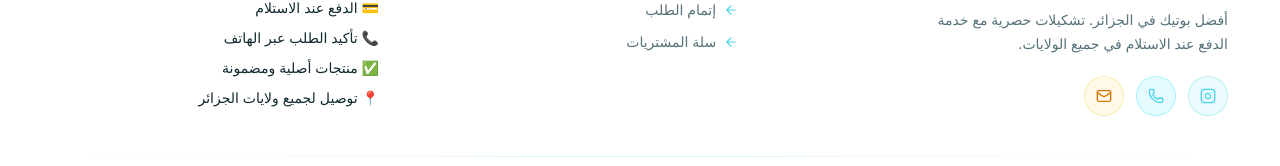
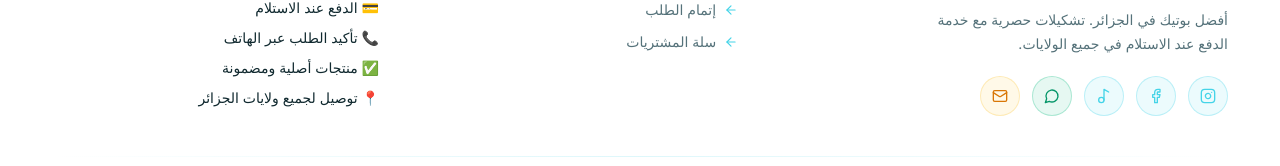
Before and after one commit to mohalr2007/store-, a Next.js app: page / in a window 1280 px wide. Shown: the part 1724-1890 px from the top of the page. Built offline with nearby package versions, Linux system fonts and the light colour scheme; no server answers.

Commit message:
Add storefront social links

```diff
--- a/src/components/Footer.tsx
+++ b/src/components/Footer.tsx
@@ -1,5 +1,48 @@
 import Link from "next/link";
-import { ArrowRight, Instagram, Mail, Phone } from "lucide-react";
+import { ArrowRight, Facebook, Instagram, Mail, MessageCircle, Music2 } from "lucide-react";
+
+const socialLinks = [
+  {
+    icon: Instagram,
+    href: "https://www.instagram.com/workaccount_of_cartel?igsh=MTg2ODN5OGQ1eDliaA==",
+    label: "Instagram",
+    color: "var(--neon-blue)",
+    bg: "rgba(69,212,232,0.1)",
+    border: "rgba(69,212,232,0.3)",
+  },
+  {
+    icon: Facebook,
+    href: "https://www.facebook.com/share/1H7hg28SMb/",
+    label: "Facebook",
+    color: "var(--neon-blue)",
+    bg: "rgba(69,212,232,0.1)",
+    border: "rgba(69,212,232,0.3)",
+  },
+  {
+    icon: Music2,
+    href: "https://www.tiktok.com/@al_cartel_shop_dz",
+    label: "TikTok",
+    color: "var(--neon-blue)",
+    bg: "rgba(69,212,232,0.1)",
+    border: "rgba(69,212,232,0.3)",
+  },
+  {
+    icon: MessageCircle,
+    href: "https://wa.me/213797823273",
+    label: "WhatsApp",
+    color: "var(--neon-green)",
+    bg: "rgba(16,185,129,0.1)",
+    border: "rgba(16,185,129,0.28)",
+  },
+  {
+    icon: Mail,
+    href: "mailto:alcatelshopdz@gmail.com",
+    label: "Email",
+    color: "var(--neon-gold)",
+    bg: "rgba(251,191,36,0.1)",
+    border: "rgba(251,191,36,0.25)",
+  },
+];
 
 export function Footer() {
   return (
@@ -8,8 +51,6 @@ export function Footer() {
 
       <div className="shop-container py-10 sm:py-14">
         <div className="grid gap-8 sm:grid-cols-2 lg:grid-cols-[1.4fr_1fr_1fr]">
-
-          {/* Brand */}
           <div className="sm:col-span-2 lg:col-span-1">
             <div className="mb-5 flex items-center gap-2">
               <div className="flex h-14 w-14 items-center justify-center overflow-hidden">
@@ -27,17 +68,16 @@ export function Footer() {
               أفضل بوتيك في الجزائر. تشكيلات حصرية مع خدمة الدفع عند الاستلام في جميع الولايات.
             </p>
 
-            <div className="mt-5 flex gap-3">
-              {[
-                { icon: Instagram, color: "var(--neon-blue)", bg: "rgba(69,212,232,0.1)", border: "rgba(69,212,232,0.3)" },
-                { icon: Phone, color: "var(--neon-blue)", bg: "rgba(0,212,255,0.1)", border: "rgba(0,212,255,0.25)" },
-                { icon: Mail, color: "var(--neon-gold)", bg: "rgba(251,191,36,0.1)", border: "rgba(251,191,36,0.25)" },
-              ].map((item, i) => {
+            <div className="mt-5 flex flex-wrap gap-3">
+              {socialLinks.map((item) => {
                 const Icon = item.icon;
                 return (
                   <a
-                    key={i}
-                    href="#"
+                    key={item.label}
+                    href={item.href}
+                    target={item.href.startsWith("mailto:") ? undefined : "_blank"}
+                    rel={item.href.startsWith("mailto:") ? undefined : "noreferrer"}
+                    aria-label={item.label}
                     className="flex h-10 w-10 items-center justify-center rounded-xl transition-all hover:scale-110"
                     style={{ background: item.bg, border: `1px solid ${item.border}` }}
                   >
@@ -48,7 +88,6 @@ export function Footer() {
             </div>
           </div>
 
-          {/* Service */}
           <div>
             <p className="mb-5 text-xs font-black uppercase tracking-[0.2em]" style={{ color: "var(--neon-blue)" }}>
               الخدمات
@@ -72,7 +111,6 @@ export function Footer() {
             </div>
           </div>
 
-          {/* Info */}
           <div>
             <p className="mb-5 text-xs font-black uppercase tracking-[0.2em]" style={{ color: "var(--neon-blue)" }}>
               معلومات
```
Lines whose indentation alone changed are shown as unchanged.
